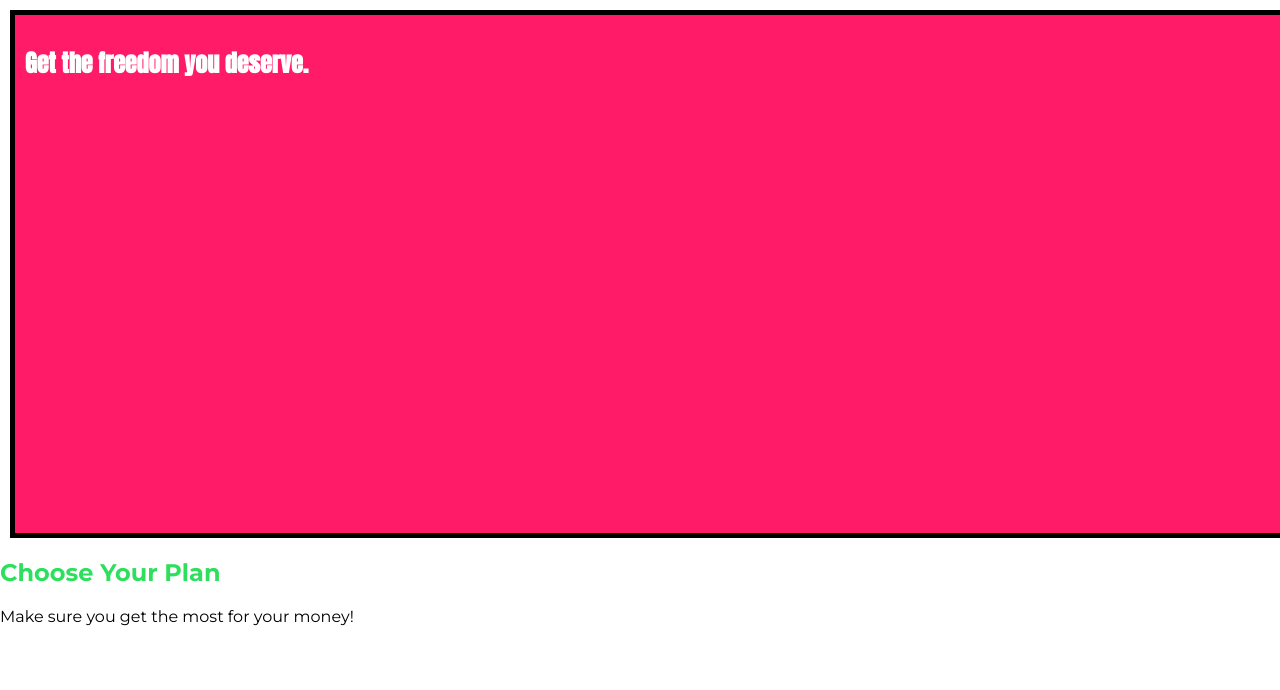
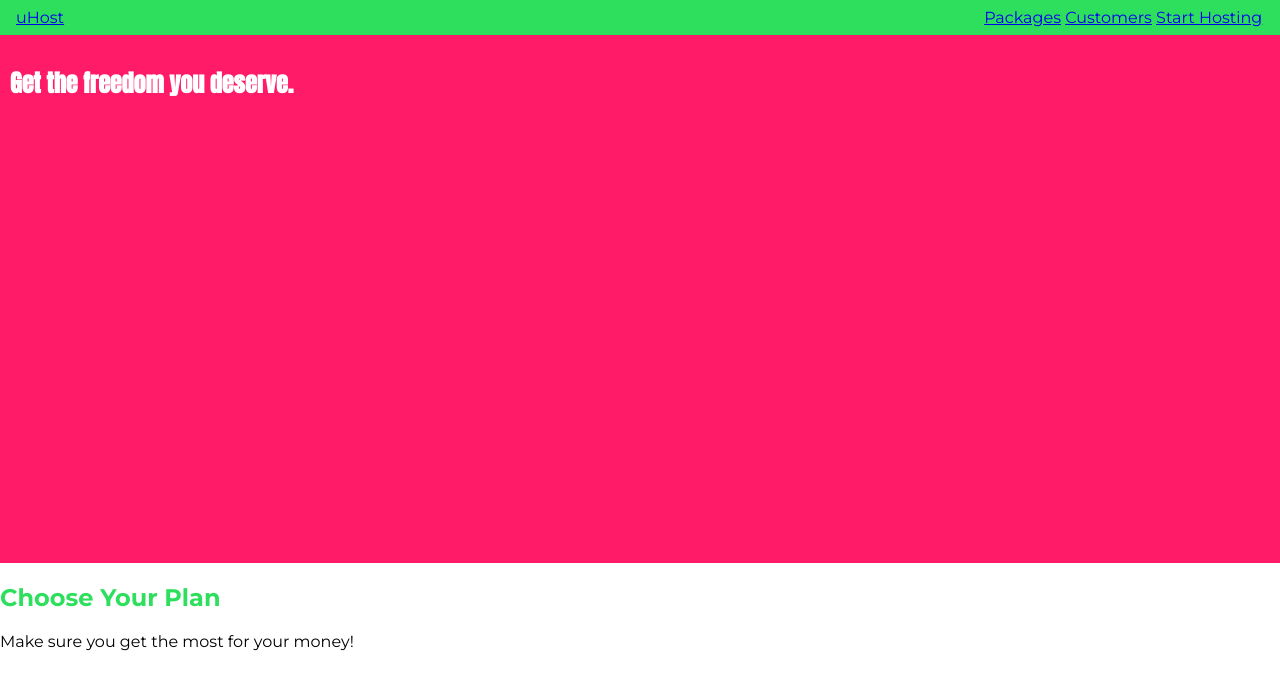
Before and after one commit to nithin-mk/css-the-complete-guide, a plain HTML site: page index.html in a window 1280 px wide. Drawn offline with Linux system fonts and the light colour scheme.

Commit message:
03-understanding-an-unexpected-behaviour-finished

```diff
--- a/index.html
+++ b/index.html
@@ -12,6 +12,26 @@
 </head>
 
 <body>
+    <header class="main-header">
+        <div>
+            <a href="index.html">
+                uHost
+            </a>
+        </div>
+        <nav class="main-nav">
+            <ul class="main-nav__items">
+                <li class="main-nav__item">
+                    <a href="packages/index.html">Packages</a>
+                </li>
+                <li class="main-nav__item">
+                    <a href="customers/index.html">Customers</a>
+                </li>
+                <li class="main-nav__item">
+                    <a href="start-hosting/index.html">Start Hosting</a>
+                </li>
+            </ul>
+        </nav>
+    </header>
     <main>
         <section id="product-overview">
             <h1>Get the freedom you deserve.</h1>
--- a/main.css
+++ b/main.css
@@ -12,9 +12,6 @@ body {
     width: 100%;
     height: 528px;
     padding: 10px;
-    border: 5px solid black;
-    margin: 10px;
-
 }
 
 .section-title {
@@ -29,3 +26,29 @@ body {
 /* h1 {
     font-family: sans-serif;
 } */
+
+.main-header {
+    width: 100%;
+    background: #2ddf5c;
+    padding: 8px 16px;
+}
+
+.main-header > div {
+    display: inline-block;
+}
+
+.main-nav {
+    display: inline-block;
+    text-align: right;
+    width: calc(100% - 54px);
+}
+
+.main-nav__items {
+    margin: 0;
+    padding: 0;
+    list-style: none;
+}
+
+.main-nav__item {
+    display: inline-block;
+}
```
